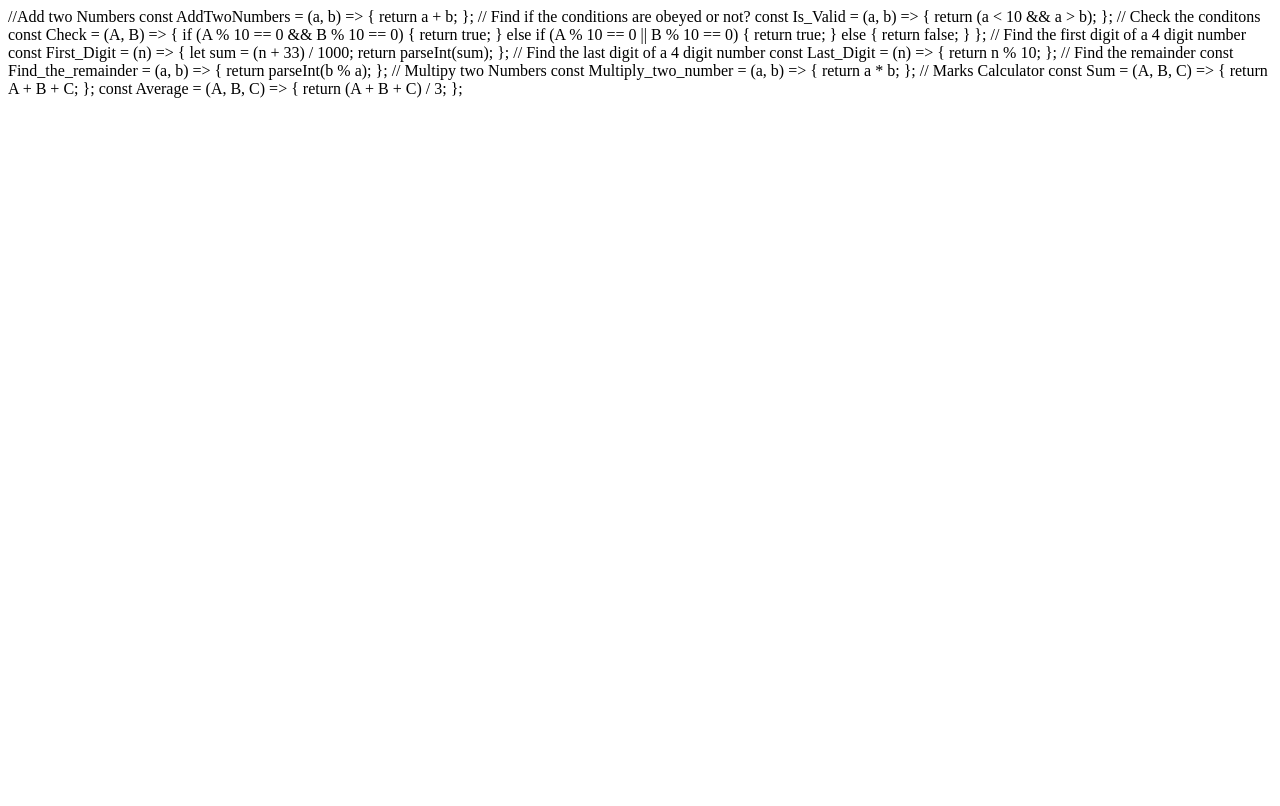
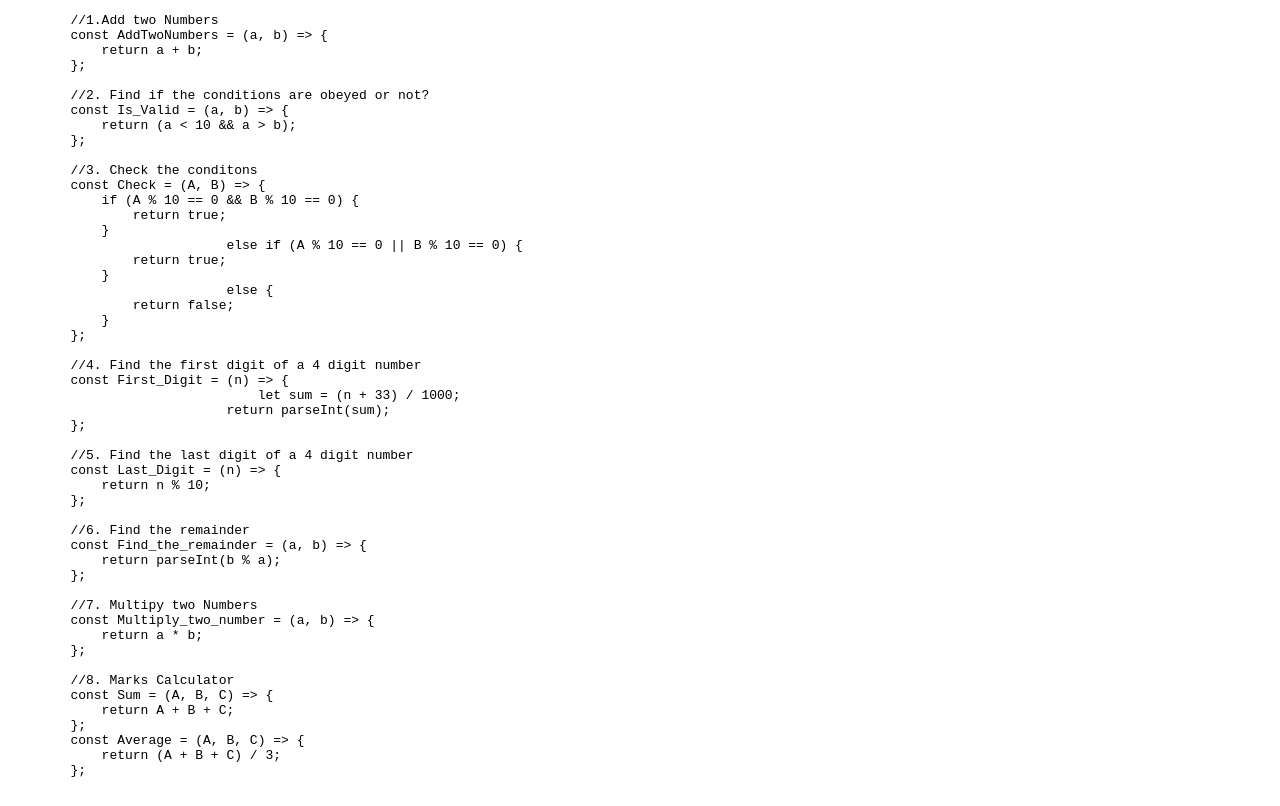
Before and after one commit to Kuldeep-kolte/JavaScriptAssignment1, a plain HTML site: page index.html in a window 1280 px wide. Drawn offline with Linux system fonts and the light colour scheme.

Commit message:
All Problem Solved

```diff
--- a/index.html
+++ b/index.html
@@ -1,6 +1,5 @@
 <!DOCTYPE html>
     <html lang="en">
-
     <head>
         <meta charset="UTF-8">
         <meta http-equiv="X-UA-Compatible" content="IE=edge">
@@ -9,17 +8,18 @@
     </head>
 
     <body>
-        //Add two Numbers
+        <pre>
+        //1.Add two Numbers
         const AddTwoNumbers = (a, b) => {
             return a + b;
         };
 
-        // Find if the conditions are obeyed or not?
+        //2. Find if the conditions are obeyed or not?
         const Is_Valid = (a, b) => {
             return (a < 10 && a > b);
         };
 
-        // Check the conditons
+        //3. Check the conditons
         const Check = (A, B) => {
             if (A % 10 == 0 && B % 10 == 0) {
                 return true;
@@ -32,35 +32,35 @@
             }
         };
 
-        // Find the first digit of a 4 digit number
+        //4. Find the first digit of a 4 digit number
         const First_Digit = (n) => {
                                 let sum = (n + 33) / 1000;
                             return parseInt(sum);
         };
 
-        // Find the last digit of a 4 digit number
+        //5. Find the last digit of a 4 digit number
         const Last_Digit = (n) => {
             return n % 10;
         };
 
-        // Find the remainder
+        //6. Find the remainder
         const Find_the_remainder = (a, b) => {
             return parseInt(b % a);
         };
 
-        // Multipy two Numbers
+        //7. Multipy two Numbers
         const Multiply_two_number = (a, b) => {
             return a * b;
         };
 
-        // Marks Calculator
+        //8. Marks Calculator
         const Sum = (A, B, C) => {
             return A + B + C;
         };
         const Average = (A, B, C) => {
             return (A + B + C) / 3;
         };
-
+                        </pre>
 
 
     </body>
```
Lines whose indentation alone changed are shown as unchanged.
